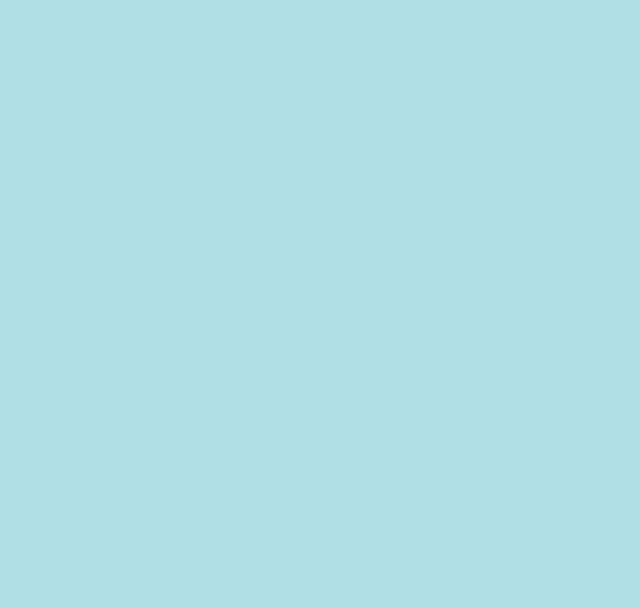
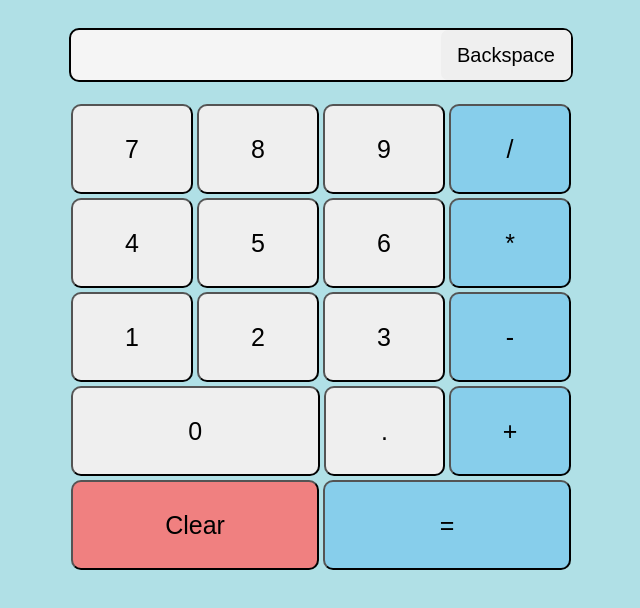
Before and after one commit to RiyazBy/Calculator, a plain HTML site: page index.html in a window 1280 px wide. Shown: the whole page, without its empty margins (319-959 px from the left). Drawn offline with Linux system fonts and the light colour scheme.

Commit message:
Update index.html
add missing script closing tag

```diff
--- a/index.html
+++ b/index.html
@@ -4,7 +4,7 @@
   <meta charset="UTF-8">
   <meta name="viewport" content="width=device-width, initial-scale=1.0">
   <link rel="stylesheet" href="styles.css">
-  <script src="javascript.js">
+  <script src="javascript.js"></script>
   <title>Calculator</title>
 </head>
 <body>
```
